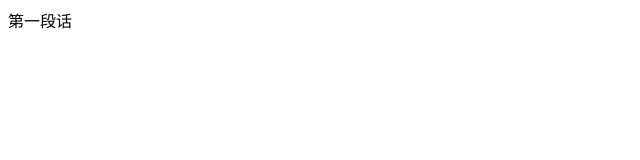
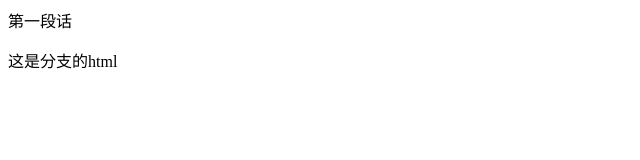
Before and after one commit to OliviaWong-code/git_learning, a plain HTML site: page index.html in a window 1280 px wide. Shown: the whole page, without its empty margins (0-640 px from the left). Drawn offline with Linux system fonts and the light colour scheme.

Commit message:
branch commit index.html

```diff
--- a/index.html
+++ b/index.html
@@ -1 +1,2 @@
 <p>第一段话</p>
+<p>这是分支的html</p>
```
